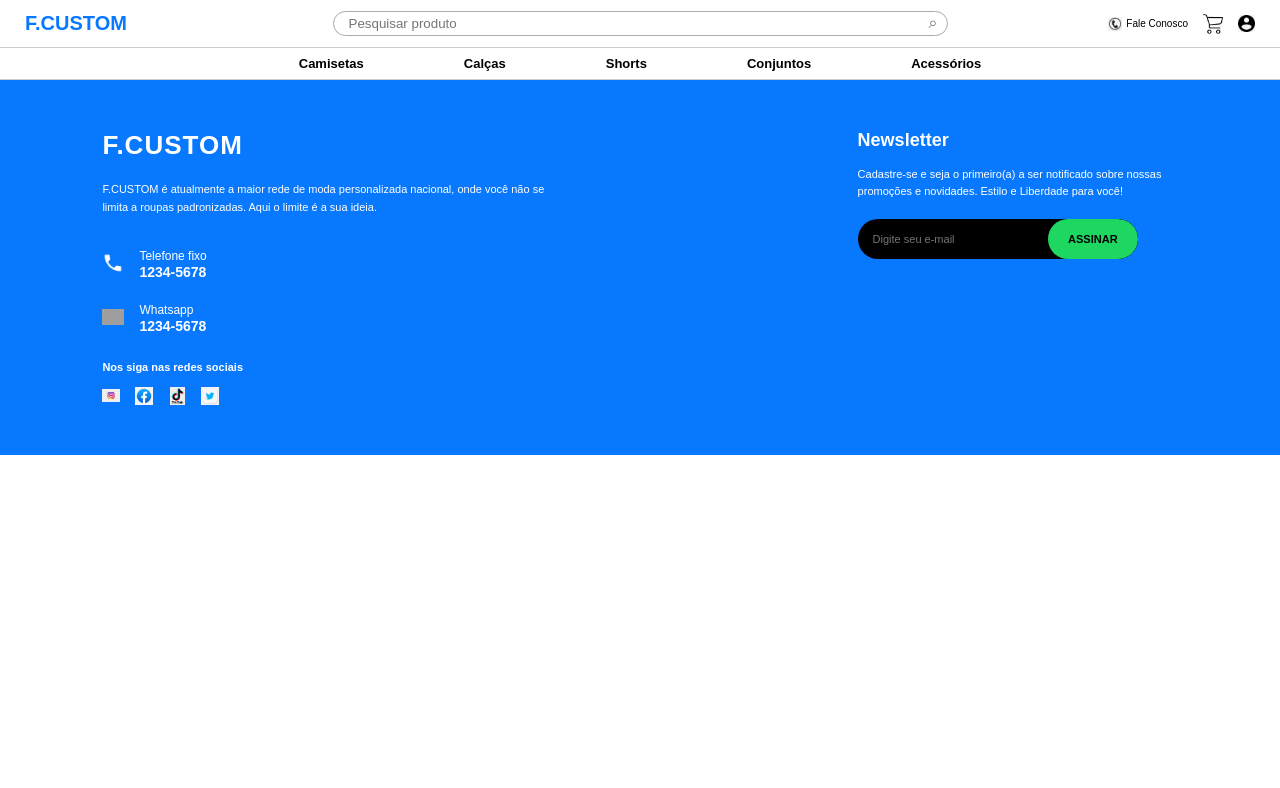
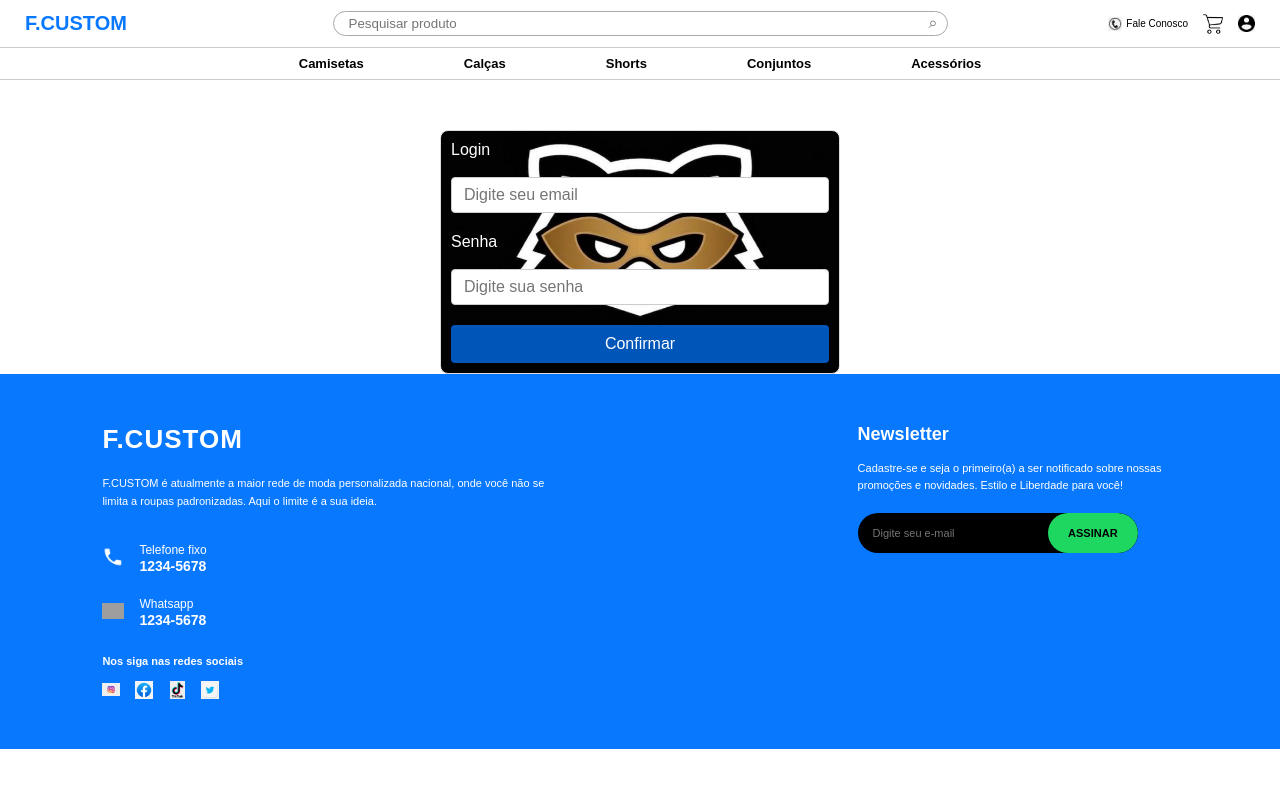
Before and after one commit to gustavopenhapgbr/ProjetoPI, an Angular app: page /login in a window 1280 px wide. Before the commit this address led to /. Shown: the top 788 px of the page. Built offline with nearby package versions, Linux system fonts and the light colour scheme; grey boxes are pictures that could not be loaded.

Commit message:
Adicionada tela de login e arquivos do projeto pi

```diff
--- a/src/app/app.routes.ts
+++ b/src/app/app.routes.ts
@@ -5,6 +5,7 @@
 import { Shorts } from './pages/produtos/shorts/shorts';
 import { Conjuntos } from './pages/produtos/conjuntos/conjuntos';
 import { Acessorios } from './pages/produtos/acessorios/acessorios';
+import { Login } from './pages/login/login';
 
 export const routes: Routes = [
     {path:'', component:Home},
@@ -12,5 +13,6 @@
     {path:'calcas', component:Calcas},
     {path:'shorts', component:Shorts},
     {path:'conjuntos', component:Conjuntos},
-    {path:'acessorios', component:Acessorios}
+    {path:'acessorios', component:Acessorios},
+    {path: 'login', component:Login}
 ];
--- /dev/null
+++ b/src/app/pages/login/login.css
@@ -0,0 +1,53 @@
+.content-container {
+    display: flex;
+    flex-direction: column;
+    width: 80%;    margin: 50px auto 0;
+    text-align: left;
+}
+.content-container h1 {
+    font-size: 2rem;
+    margin-bottom: 1rem;
+}
+.content-container p
+{    font-size: 1.2rem;
+    /* Cor do texto */
+    color: #475569;
+}
+form {
+    width: calc(100% - 32px);
+    max-width: 400px;    padding: 10px;
+    margin: 0 auto;
+    display: flex;
+    flex-direction: column;
+    border: 1px solid #ddd;
+    border-radius: 8px;
+    background-image: url('../../../../images/guaxinim.png');
+    background-position: center 69%;
+    background-repeat: no-repeat;
+    background-size: cover;
+    color: white;
+}
+
+.input-simples,
+.input-submeter {
+    width: 100%;
+    box-sizing: border-box;
+    padding: 8px 12px;
+    font-size: 16px;
+    border: 1px solid #ccc;
+    border-radius: 4px;
+    margin-bottom: 20px;
+}
+.input-submeter {
+    padding: 10px;
+    font-size: 16px;
+    color: #ffffff;
+    background-color: #0055b8;
+    border: none;
+    border-radius: 4px;
+    cursor: pointer;
+    margin: 0 auto;
+}
+.input-submeter:hover {
+background-color: #003b7a;
+}
--- /dev/null
+++ b/src/app/pages/login/login.html
@@ -0,0 +1,13 @@
+<div class="content-container">
+       <form>
+        <label for="email">Login</label><br>
+        <input class="input-simples" id="email" name="email"
+        type="email" placeholder="Digite seu email" />
+        <label for="input-senha">Senha</label><br>
+        <input class="input-simples" id="input-senha" name="input-senha"
+        type="password" placeholder="Digite sua senha" />
+        <button class="input-submeter">
+            Confirmar
+        </button>
+    </form>
+</div>
```
Also changed, not shown: index.html (+6 -4 lines), src/app/pages/login/login.ts (added, +9 -0 lines), images/guaxinim.png (added), 1 other file (tests, documents, lock files or other folders).
